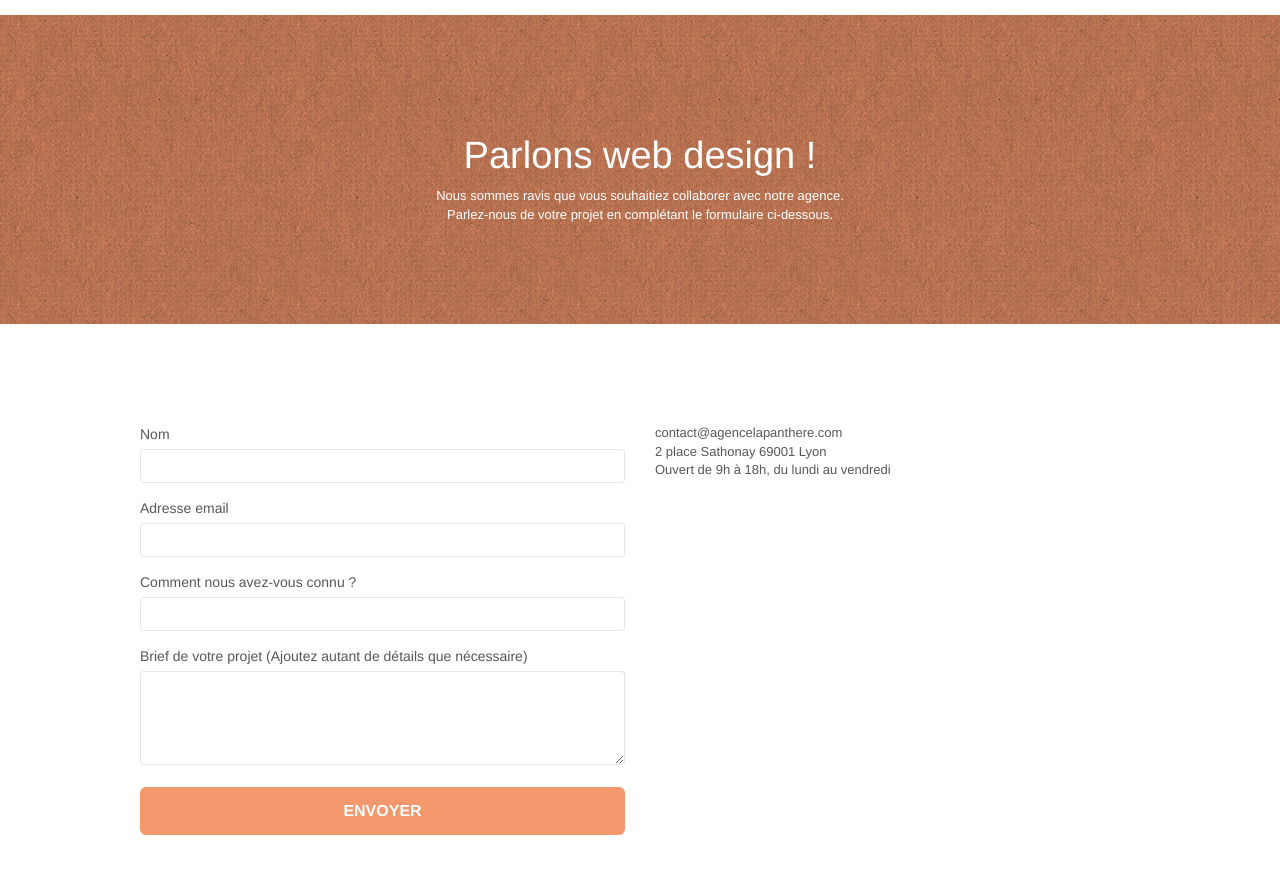
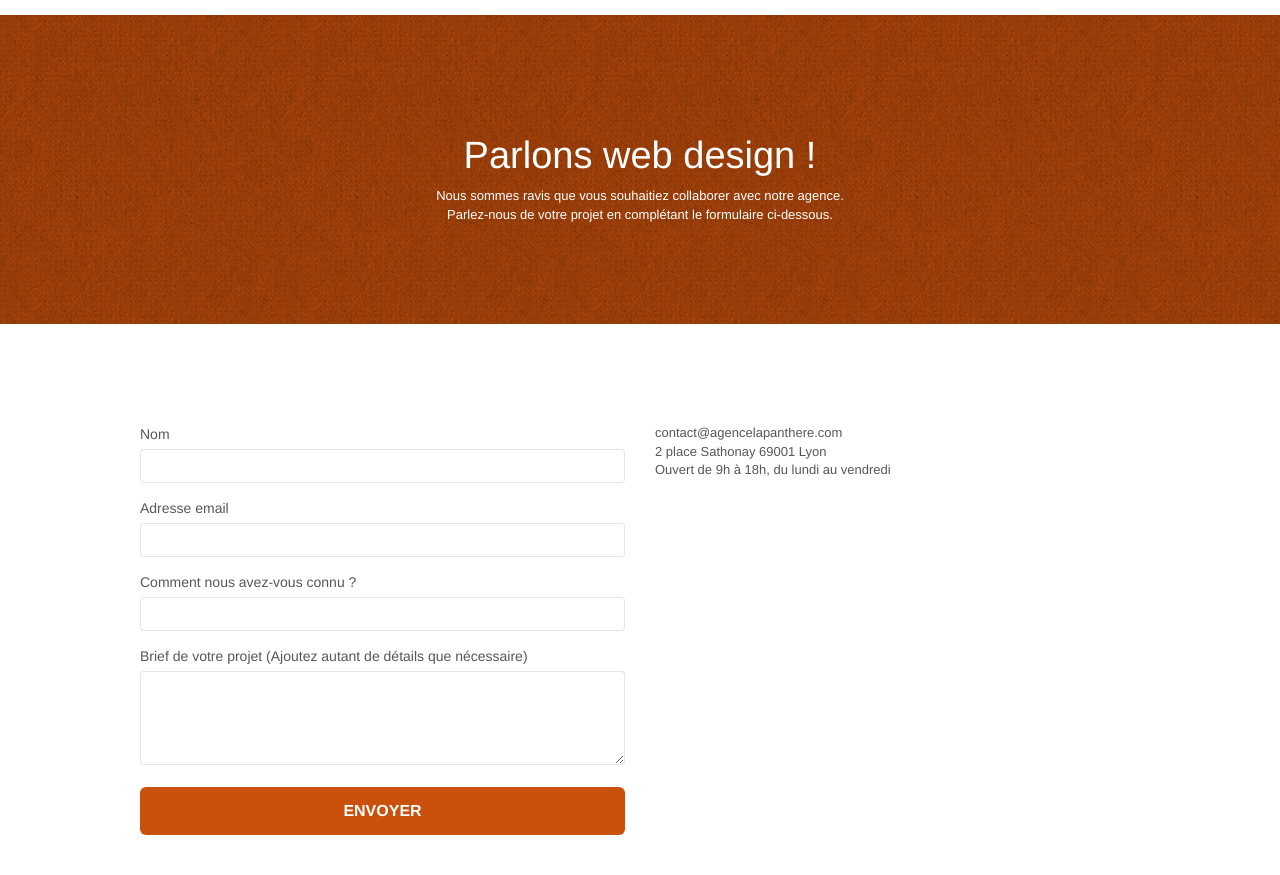
Before and after one commit to AntoMakaio/AntoninBegue_3_24022022, a plain HTML site: page page2.html in a window 1280 px wide. Shown: the part 77-952 px from the top of the page. Drawn offline with nearby package versions, Linux system fonts and the light colour scheme; a script that the page names is missing.

Commit message:
contrast ratio

```diff
--- a/style.css
+++ b/style.css
@@ -780,7 +780,7 @@ h4 {
 }
 
 .bgc-atomic-tangerine {
-  background-color: #f3976c;
+  background-color: #c9510c;
 }
 
 .tc-white {
@@ -788,13 +788,13 @@ h4 {
 }
 
 .btn-atomic-tangerine {
-  background: #f3976c;
+  background: #c9510c;
   color: #ffffff !important;
   transition: 0.3s ease-in-out;
 }
 
 .btn-atomic-tangerine:hover {
-  background: #c27956 !important;
+  background: #b14202 !important;
   color: #ffffff !important;
   transform: scale(1.1);
 }
@@ -808,7 +808,7 @@ h4 {
 }
 
 .ltc-atomic-tangerine {
-  color: #f3976c !important;
+  color: #c9510c !important;
 }
 
 .ltc-atomic-tangerine:hover {
```
